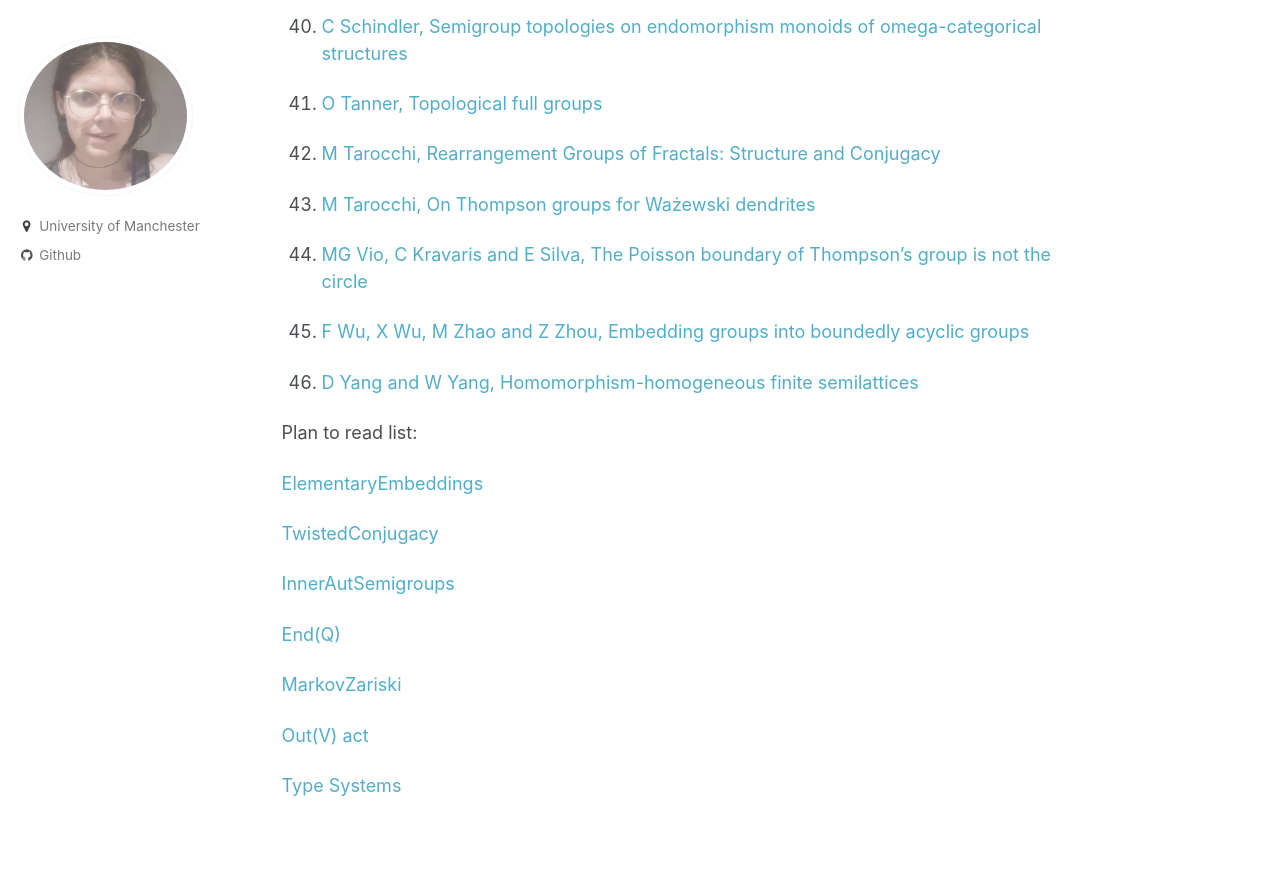
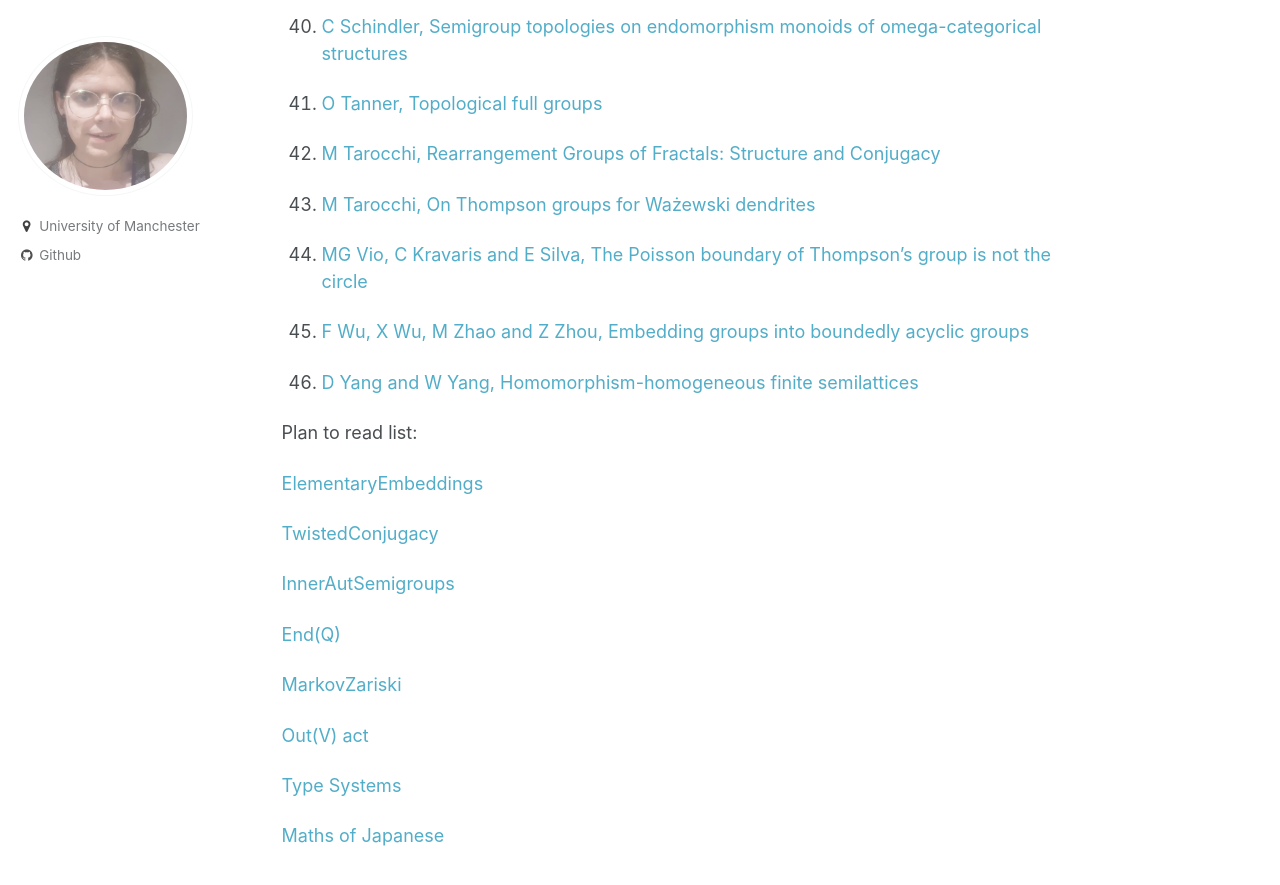
Before and after one commit to le27/L-Elliott, a Jekyll site: the page built from _pages/papers.md, in a window 1280 px wide and 900 px high, scrolled down 4826 px. Shown: the top 885 px of the window. Built offline with Jekyll 4.4.1, drawn with Linux system fonts in a browser that asks for light colours; formulas are drawn with MathJax 3; before the commit the page ends 5675 px from its top, so only the background shows below that.

Commit message:
Update papers.md

```diff
--- a/_pages/papers.md
+++ b/_pages/papers.md
@@ -183,3 +183,5 @@ Plan to read list:
 [Out(V) act](https://arxiv.org/pdf/2512.14324)
 
 [Type Systems](https://arxiv.org/abs/2206.12631)
+
+[Maths of Japanese](https://arxiv.org/abs/2303.05834)
```
